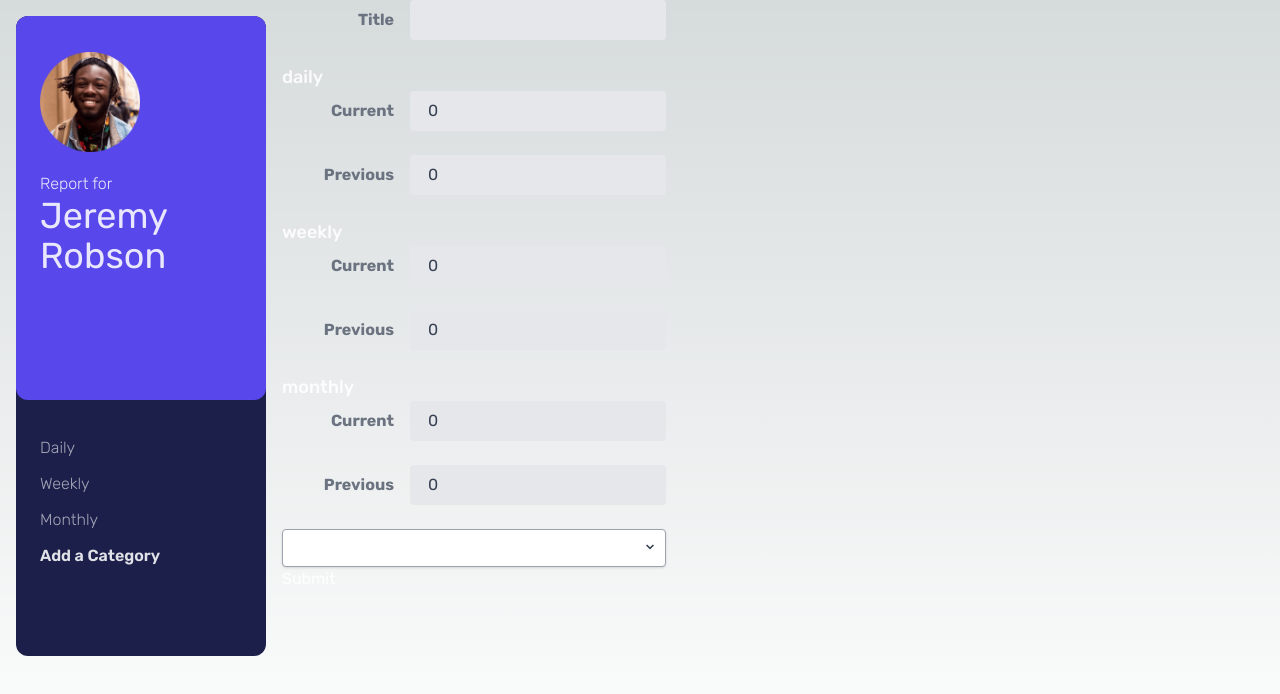
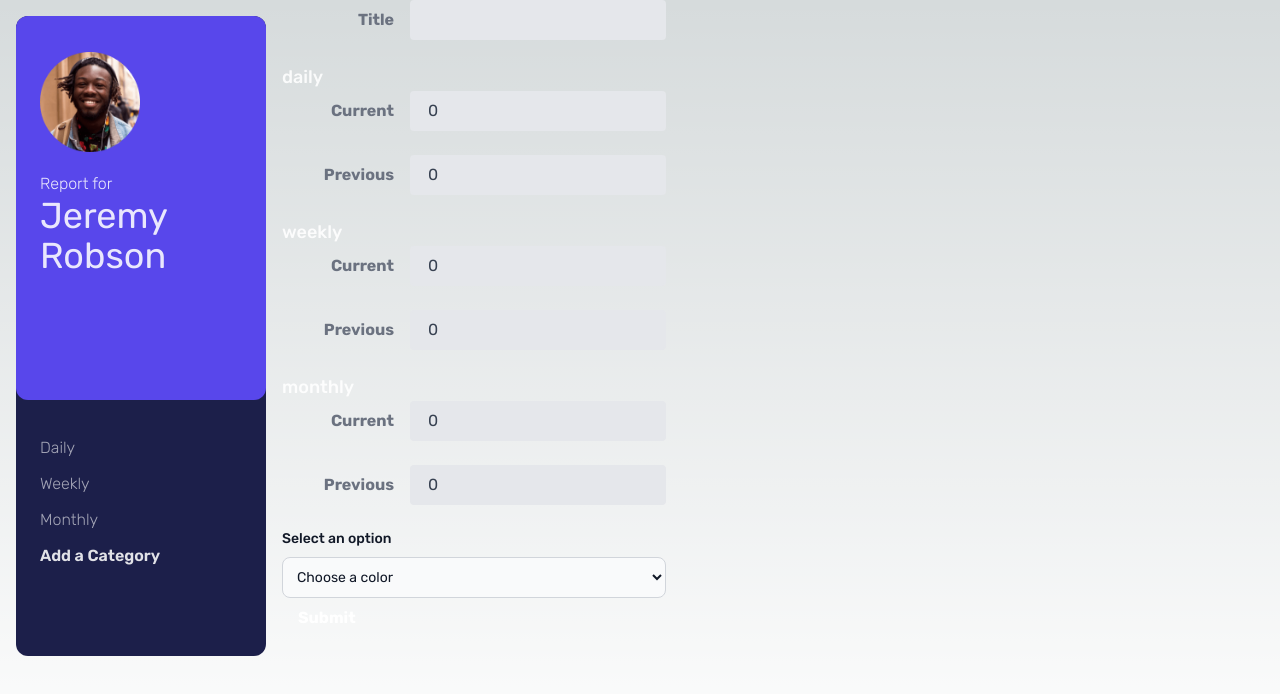
Before and after one commit to DavidVerghese/time-tracking-dashboard, a Next.js app: page /add-category in a window 1280 px wide. Shown: the top 694 px of the page. Built offline with nearby package versions, Linux system fonts and the light colour scheme.

Commit message:
create a dropdown for colors

```diff
--- a/app/add-category/dropdown.tsx
+++ b/app/add-category/dropdown.tsx
@@ -1,36 +1,27 @@
-"use client"
-import {useState} from 'react'
 
-const colors = ["blue", "red", "green", "violet", "orange"];
+const colors: string[] = ["blue", "red", "green", "violet", "orange"];
 
-export default function Dropdown() {
-  const [selectedColor, setSelectedColor] = useState("");
+interface DropdownProps {
+  value: string;
+  onChange: (e: React.ChangeEvent<HTMLSelectElement>) => void;
+}
 
+export default function Dropdown({ value, onChange }: DropdownProps) {
   return (
-    <div className="relative">
+    <>
+      <label htmlFor="colors" className="block mb-2 text-sm font-medium text-gray-900 dark:text-white">Select an option</label>
       <select
-        className="block appearance-none w-full bg-white border border-gray-400 hover:border-gray-500 px-4 py-2 pr-8 rounded shadow leading-tight focus:outline-none focus:shadow-outline"
-        value={selectedColor}
-        onChange={(e) => setSelectedColor(e.target.value)}
+        value={value}
+        name="color"
+        onChange={(e) => onChange(e)}
+        id="colors"
+        defaultValue= "Choose a color"
+        className="bg-gray-50 border border-gray-300 text-gray-900 text-sm rounded-lg focus:ring-blue-500 focus:border-blue-500 block w-full p-2.5 dark:bg-gray-700 dark:border-gray-600 dark:placeholder-gray-400 dark:text-white dark:focus:ring-blue-500 dark:focus:border-blue-500"
       >
-        <option value="">Select a color</option>
-        {colors.map((color) => (
-          <option key={color} value={color}>
-            {color}
-          </option>
-        ))}
+        <option value="">Choose a color</option>
+        {colors.map((color) => <option key={color} value={color}>{color}</option>)}
       </select>
-      <div className="pointer-events-none absolute inset-y-0 right-0 flex items-center px-2 text-gray-700">
-        <svg
-          className="fill-current h-4 w-4"
-          xmlns="http://www.w3.org/2000/svg"
-          viewBox="0 0 20 20"
-        >
-          <path
-            d="M10 12l-5-5 1.41-1.41L10 9.17l3.59-3.58L15 7l-5 5z"
-          />
-        </svg>
-      </div>
-    </div>
+    </>
   );
+
 }
--- a/app/add-category/page.tsx
+++ b/app/add-category/page.tsx
@@ -20,6 +20,7 @@ interface FormData {
 			previous: number;
 		};
 	};
+	color: string;
 };
 
 export default function addCategory(){
@@ -38,10 +39,15 @@ export default function addCategory(){
 				current: 0,
 				previous: 0
 			}
-		}
+		},
+		color: ''
 	});
 
 	function handleInputChange(event: React.ChangeEvent<HTMLInputElement>) {
+		const { name, value } = event.target;
+		setFormData({ ...formData, [name]: value });
+	}
+	function handleSelectChange(event: React.ChangeEvent<HTMLSelectElement>) {
 		const { name, value } = event.target;
 		setFormData({ ...formData, [name]: value });
 	}
@@ -86,8 +92,8 @@ export default function addCategory(){
 			<Timeframe timeframe="daily" formData={formData} handleTimeframeInputChange={handleTimeframeInputChange}	/>
 			<Timeframe timeframe="weekly" formData={formData} handleTimeframeInputChange={handleTimeframeInputChange}	/>
 			<Timeframe timeframe="monthly" formData={formData} handleTimeframeInputChange={handleTimeframeInputChange}	/>
-			<Dropdown/>
-			<button onClick={()=>console.log(formData)} type="submit">Submit</button>
+			<Dropdown value={formData.color} onChange={handleSelectChange} />
+			<button className="bg-blue-500 hover:bg-blue-700 text-white font-bold py-2 px-4 rounded" onClick={()=>console.log(formData)} type="submit">Submit</button>
 		</form>
 	)
 }
--- a/app/page.tsx
+++ b/app/page.tsx
@@ -1,5 +1,5 @@
 import { redirect } from 'next/navigation'
 
 export default function Home() {
-	redirect('/daily');
+	redirect('/t/daily');
 }
```
